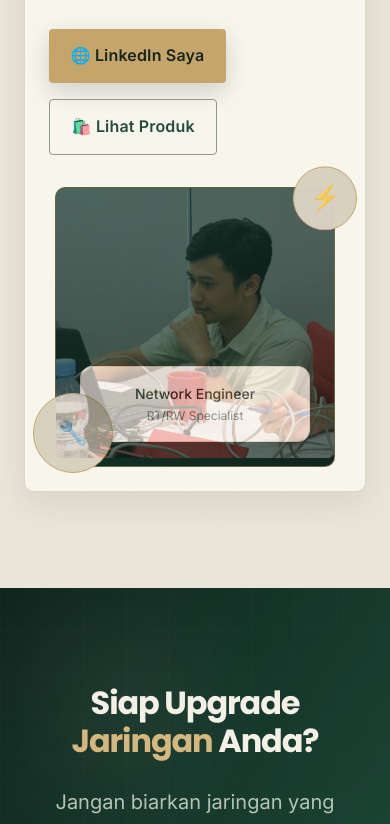
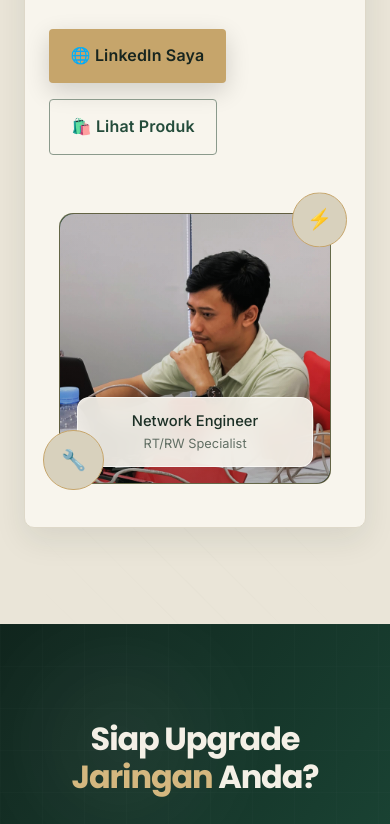
Before and after one commit to rikialamputra/landingpage, a plain HTML site: page index.html in a window 390 px wide. Shown: the part 6100-6924 px from the top of the page. Drawn offline with Linux system fonts and the light colour scheme.

Commit message:
Improve profile photo framing and mobile responsiveness

```diff
--- a/style.css
+++ b/style.css
@@ -1267,3 +1267,93 @@ h1,h2,h3,h4,h5,h6 { letter-spacing: -.035em; }
     color:#17251f;
     font-weight:700;
 }
+
+
+/* Profile portrait: full-bleed crop with responsive framing */
+.profile-card {
+    isolation: isolate;
+    width: min(100%, 400px);
+    aspect-ratio: 1 / 1;
+    height: auto;
+    overflow: visible;
+    border-radius: 14px;
+}
+.profile-avatar {
+    position: absolute;
+    inset: 0;
+    z-index: 0;
+    width: 100%;
+    height: 100%;
+    margin: 0;
+    opacity: 1;
+    overflow: hidden;
+    border-radius: inherit;
+}
+.profile-image {
+    position: absolute;
+    inset: 0;
+    display: block;
+    width: 100%;
+    height: 100%;
+    object-fit: cover;
+    object-position: center 38%;
+}
+.profile-card::after {
+    content: "";
+    position: absolute;
+    inset: 0;
+    z-index: 1;
+    pointer-events: none;
+    border-radius: inherit;
+    background: linear-gradient(180deg, rgba(13,29,23,.08) 35%, rgba(13,29,23,.34) 100%);
+}
+.profile-info {
+    z-index: 2;
+    bottom: 7.5%;
+    left: 7.5%;
+    right: 7.5%;
+    padding: .95rem 1rem;
+    background: rgba(248,245,237,.91);
+    backdrop-filter: blur(10px);
+    -webkit-backdrop-filter: blur(10px);
+    border: 1px solid rgba(255,255,255,.58);
+    text-align: center;
+}
+.profile-title { font-size: 1rem; }
+.profile-subtitle { font-size: .88rem; }
+.floating-icon { z-index: 3; width: 4.5rem; height: 4.5rem; }
+.icon-1 { top: -1.15rem; right: -1.15rem; }
+.icon-2 { bottom: -1.15rem; left: -1.15rem; }
+
+@media (max-width: 700px) {
+    .about-visual {
+        width: min(100%, 360px);
+        margin: 1rem auto .5rem;
+        padding: .65rem;
+    }
+    .profile-card {
+        width: 100%;
+        max-width: 360px;
+        aspect-ratio: 1 / 1;
+        height: auto;
+        margin: 0 auto;
+    }
+    .profile-image { object-position: center 35%; }
+    .profile-info {
+        bottom: 6%;
+        left: 6%;
+        right: 6%;
+        padding: .75rem .65rem;
+    }
+    .profile-title { font-size: .92rem; }
+    .profile-subtitle { font-size: .8rem; }
+    .floating-icon { width: 3.4rem; height: 3.4rem; font-size: 1.25rem; }
+    .icon-1 { top: -.35rem; right: -.35rem; }
+    .icon-2 { bottom: -.35rem; left: -.35rem; width: 3.8rem; height: 3.8rem; }
+}
+@media (max-width: 380px) {
+    .about-visual { width: 100%; padding: .5rem; }
+    .profile-card { max-width: 100%; }
+    .floating-icon { width: 3rem; height: 3rem; }
+    .icon-2 { width: 3.3rem; height: 3.3rem; }
+}
```
